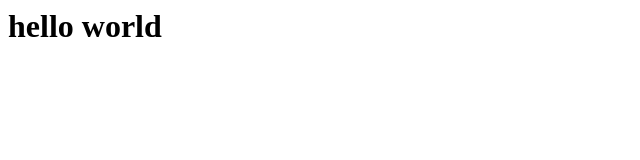
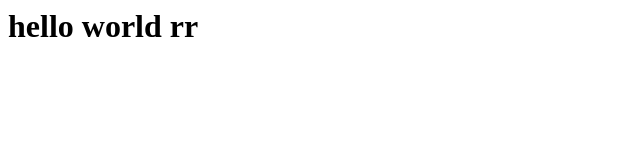
Before and after one commit to Rida-Lamiini/Test-repo, a plain HTML site: page index.html in a window 1280 px wide. Shown: the full height of the page, 0-640 px from the left. Drawn offline with Linux system fonts and the light colour scheme.

Commit message:
initial commit

```diff
--- a/index.html
+++ b/index.html
@@ -1 +1 @@
-<h1>hello world </h1>
+<h1>hello world rr</h1>
```
